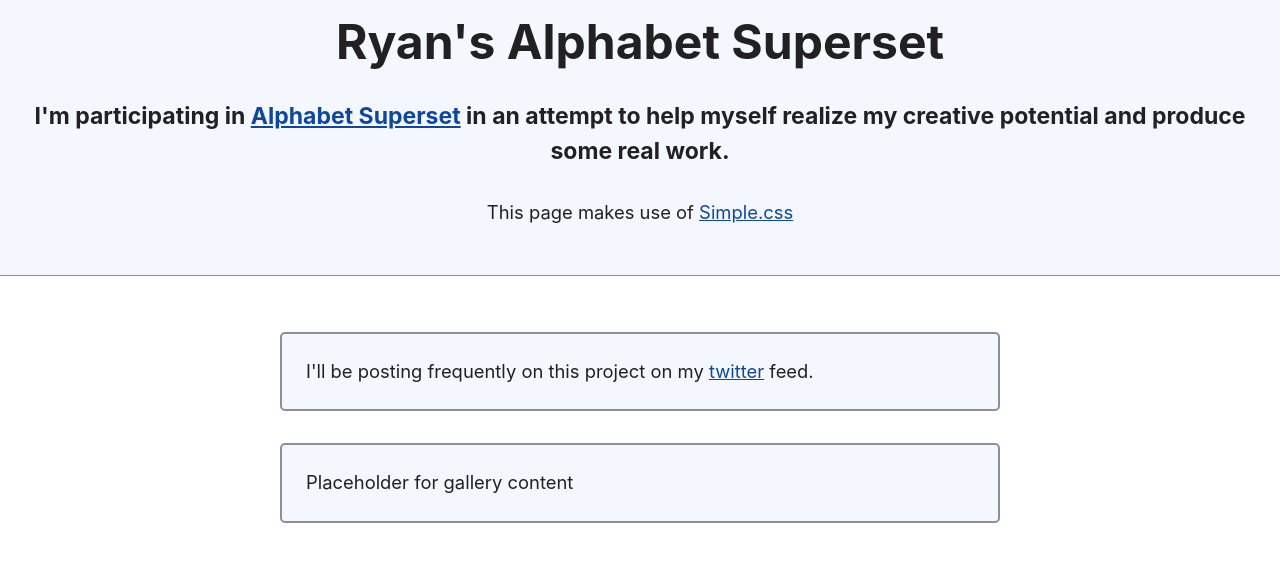
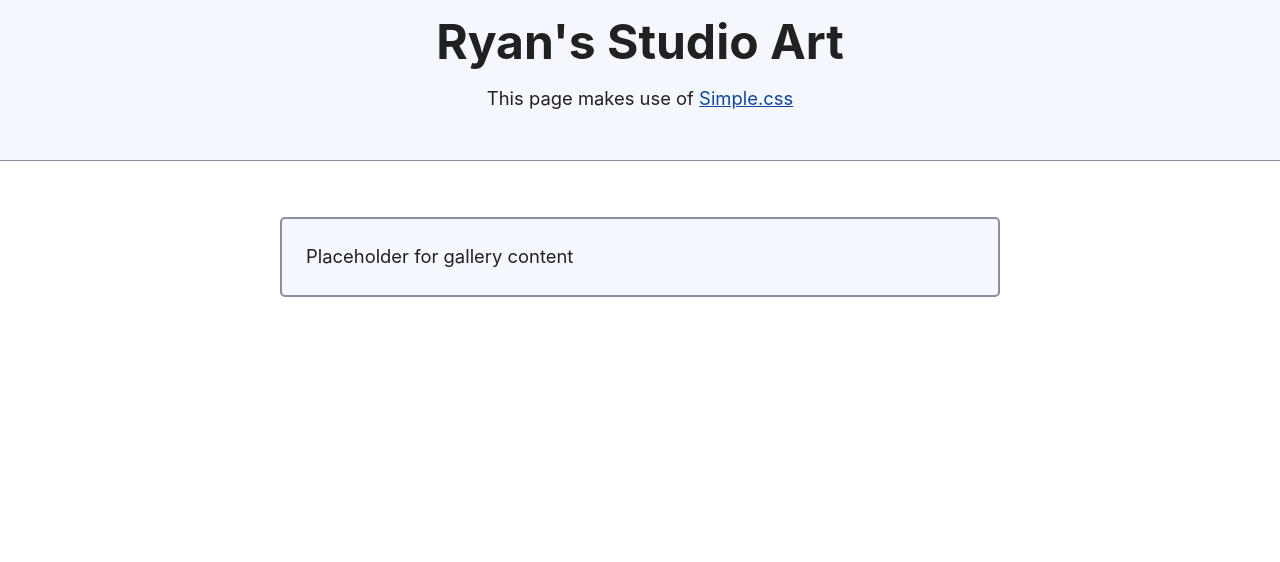
Before and after one commit to StudioRybart/rybart.net, a plain HTML site: page docs/index.html in a window 1280 px wide. Drawn offline with Linux system fonts and the light colour scheme.

Commit message:
removed alphabet superset

```diff
--- a/docs/index.html
+++ b/docs/index.html
@@ -2,14 +2,13 @@
 <head>
   <link rel="stylesheet" href="style.css">
 </head>
+<title>Ryan B Malm Art</title>
 <body>
   <header>
-    <h1>Ryan's Alphabet Superset</h1>
-    <h4>I'm participating in <a href="https://alphabetsuperset.com" target="_blank">Alphabet Superset</a> in an attempt to help myself realize my creative potential and produce some real work.</h4>
+    <h1>Ryan's Studio Art</h1>
     <p>This page makes use of <a href="https://simplecss.org">Simple.css</a></p>
   </header>
   <main>
-    <p class="notice">I'll be posting frequently on this project on my <a href="https://twitter.com/ryanmalm/" target="_blank">twitter</a> feed.</p>
 <p class="notice">Placeholder for gallery content</p>
 <!-- next link placeholder -->
   </main>
```
